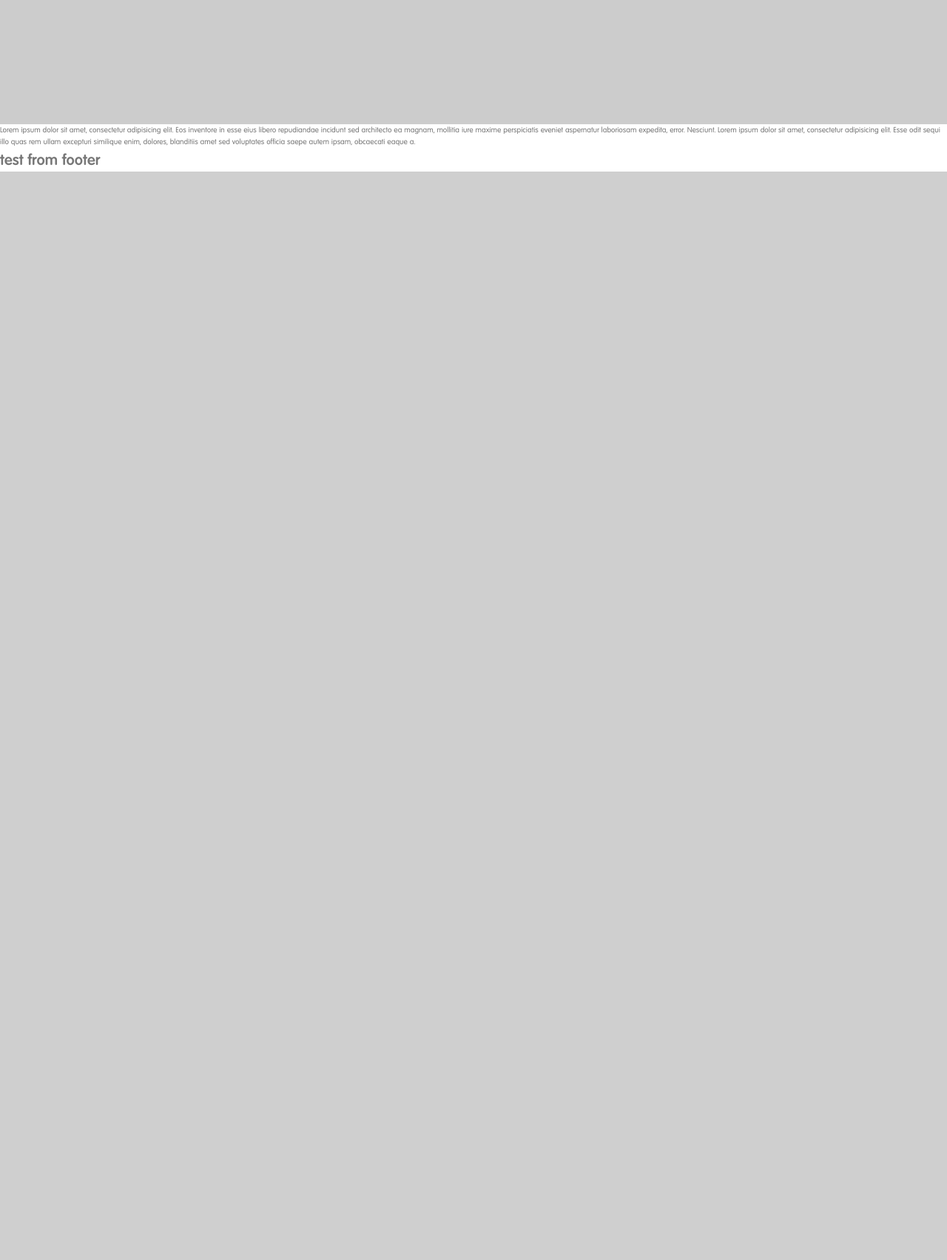
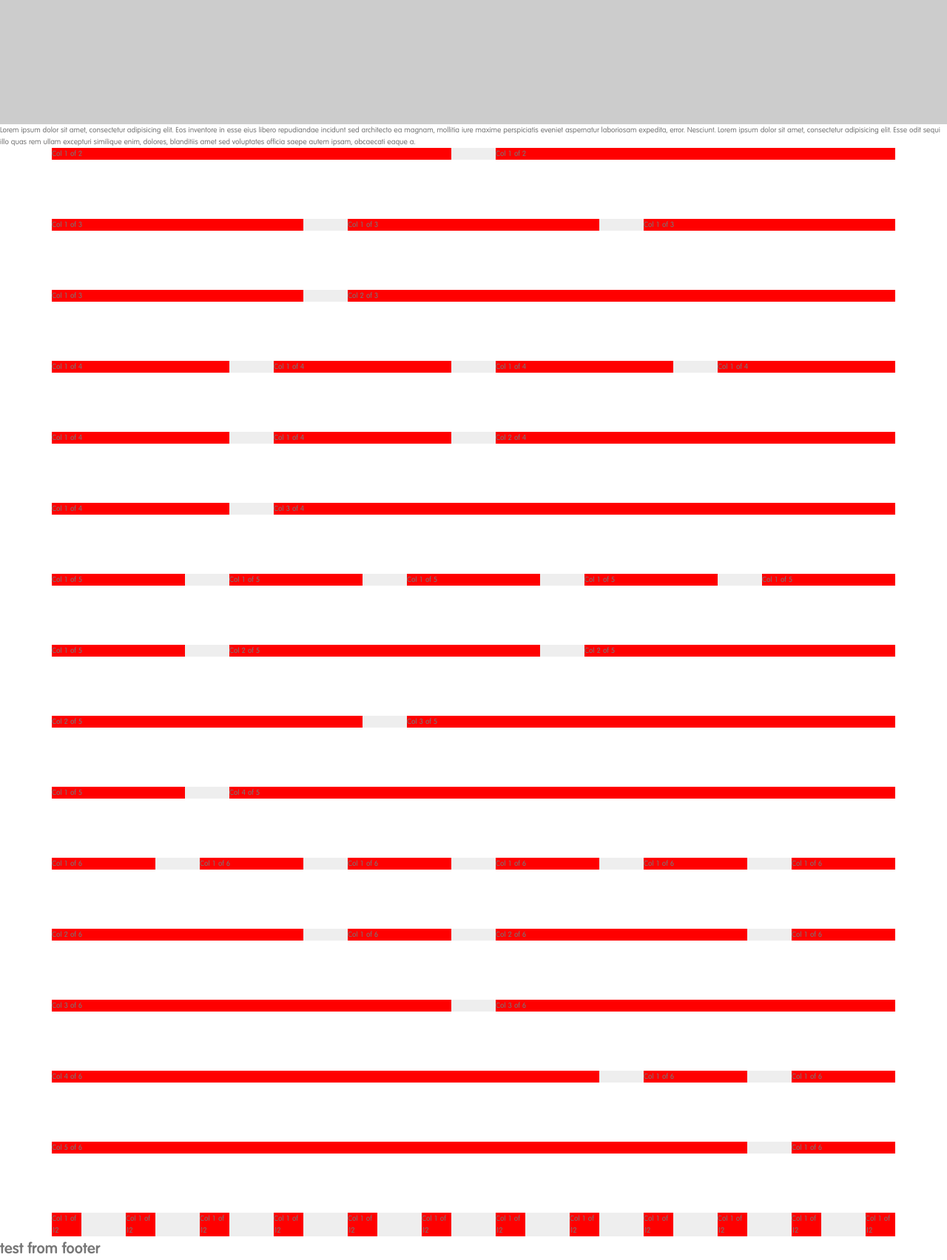
Before and after one commit to nikola-pavlov/nikola-web, a Node server app: page / in a window 1280 px wide. Shown: the part 584-2288 px from the top of the page at 74% size. Before the commit the page ends 816 px from the top, so only its background shows below. Run offline with Node 20, Linux system fonts and the light colour scheme.

Commit message:
file arhitecture part 3 and grid setup

```diff
--- a/views/landing.ejs
+++ b/views/landing.ejs
@@ -5,5 +5,226 @@
 <p>Lorem ipsum dolor sit amet, consectetur adipisicing elit. Eos inventore in esse eius libero repudiandae incidunt sed architecto ea magnam, mollitia iure maxime perspiciatis eveniet aspernatur laboriosam expedita, error. Nesciunt. Lorem ipsum dolor sit amet, consectetur adipisicing elit. Esse odit sequi illo quas rem ullam excepturi similique enim, dolores, blanditiis amet sed voluptates officia saepe autem ipsam, obcaecati eaque a.</p>
 
 
+<section class="grid-test">
+	<div class="row">
+		<div class="col-1-of-2">
+			Col 1 of 2
+		</div>
+		<div class="col-1-of-2">
+			Col 1 of 2
+		</div>
+	</div>
+
+	<div class="row">
+		<div class="col-1-of-3">
+			Col 1 of 3
+		</div>
+		<div class="col-1-of-3">
+			Col 1 of 3
+		</div>
+		<div class="col-1-of-3">
+			Col 1 of 3
+		</div>
+	</div>
+
+	<div class="row">
+		<div class="col-1-of-3">
+			Col 1 of 3
+		</div>
+		<div class="col-2-of-3">
+			Col 2 of 3
+		</div>
+	</div>
+
+	<div class="row">
+		<div class="col-1-of-4">
+			Col 1 of 4
+		</div>
+		<div class="col-1-of-4">
+			Col 1 of 4
+		</div>
+		<div class="col-1-of-4">
+			Col 1 of 4
+		</div>
+		<div class="col-1-of-4">
+			Col 1 of 4
+		</div>
+	</div>
+
+	<div class="row">
+		<div class="col-1-of-4">
+			Col 1 of 4
+		</div>
+		<div class="col-1-of-4">
+			Col 1 of 4
+		</div>
+		<div class="col-2-of-4">
+			Col 2 of 4
+		</div>
+	</div>
+
+	<div class="row">
+		<div class="col-1-of-4">
+			Col 1 of 4
+		</div>
+		<div class="col-3-of-4">
+			Col 3 of 4
+		</div>
+	</div>
+
+	<div class="row">
+		<div class="col-1-of-5">
+			Col 1 of 5
+		</div>
+		<div class="col-1-of-5">
+			Col 1 of 5
+		</div>
+		<div class="col-1-of-5">
+			Col 1 of 5
+		</div>
+		<div class="col-1-of-5">
+			Col 1 of 5
+		</div>
+		<div class="col-1-of-5">
+			Col 1 of 5
+		</div>
+	</div>
+
+	<div class="row">
+		<div class="col-1-of-5">
+			Col 1 of 5
+		</div>
+		<div class="col-2-of-5">
+			Col 2 of 5
+		</div>
+		<div class="col-2-of-5">
+			Col 2 of 5
+		</div>
+	</div>
+
+	<div class="row">
+		<div class="col-2-of-5">
+			Col 2 of 5
+		</div>
+		<div class="col-3-of-5">
+			Col 3 of 5
+		</div>
+	</div>
+
+	<div class="row">
+		<div class="col-1-of-5">
+			Col 1 of 5
+		</div>
+		<div class="col-4-of-5">
+			Col 4 of 5
+		</div>
+	</div>
+
+	<div class="row">
+		<div class="col-1-of-6">
+			Col 1 of 6
+		</div>
+		<div class="col-1-of-6">
+			Col 1 of 6
+		</div>
+		<div class="col-1-of-6">
+			Col 1 of 6
+		</div>
+		<div class="col-1-of-6">
+			Col 1 of 6
+		</div>
+		<div class="col-1-of-6">
+			Col 1 of 6
+		</div>
+		<div class="col-1-of-6">
+			Col 1 of 6
+		</div>
+	</div>
+
+	<div class="row">
+		<div class="col-2-of-6">
+			Col 2 of 6
+		</div>
+		<div class="col-1-of-6">
+			Col 1 of 6
+		</div>
+		<div class="col-2-of-6">
+			Col 2 of 6
+		</div>
+		<div class="col-1-of-6">
+			Col 1 of 6
+		</div>
+	</div>
+
+	<div class="row">
+		<div class="col-3-of-6">
+			Col 3 of 6
+		</div>
+		<div class="col-3-of-6">
+			Col 3 of 6
+		</div>
+	</div>
+
+	<div class="row">
+		<div class="col-4-of-6">
+			Col 4 of 6
+		</div>
+		<div class="col-1-of-6">
+			Col 1 of 6
+		</div>
+		<div class="col-1-of-6">
+			Col 1 of 6
+		</div>
+	</div>
+
+	<div class="row">
+		<div class="col-5-of-6">
+			Col 5 of 6
+		</div>
+		<div class="col-1-of-6">
+			Col 1 of 6
+		</div>
+	</div>
+
+	<div class="row">
+		<div class="col-1-of-12">
+			Col 1 of 12
+		</div>
+		<div class="col-1-of-12">
+			Col 1 of 12
+		</div>
+		<div class="col-1-of-12">
+			Col 1 of 12
+		</div>
+		<div class="col-1-of-12">
+			Col 1 of 12
+		</div>
+		<div class="col-1-of-12">
+			Col 1 of 12
+		</div>
+		<div class="col-1-of-12">
+			Col 1 of 12
+		</div>
+		<div class="col-1-of-12">
+			Col 1 of 12
+		</div>
+		<div class="col-1-of-12">
+			Col 1 of 12
+		</div>
+		<div class="col-1-of-12">
+			Col 1 of 12
+		</div>
+		<div class="col-1-of-12">
+			Col 1 of 12
+		</div>
+		<div class="col-1-of-12">
+			Col 1 of 12
+		</div>
+		<div class="col-1-of-12">
+			Col 1 of 12
+		</div>
+	</div>
+</section>
+
 
 <% include ./partials/footer %>
```
Also changed, not shown: public/assets/styles/css/style.css, public/assets/styles/scss/abstracts/_mixins.scss, public/assets/styles/scss/abstracts/_variables.scss, public/assets/styles/scss/base/_base.scss, public/assets/styles/scss/layout/_grid.scss (added), public/assets/styles/scss/main.scss.
